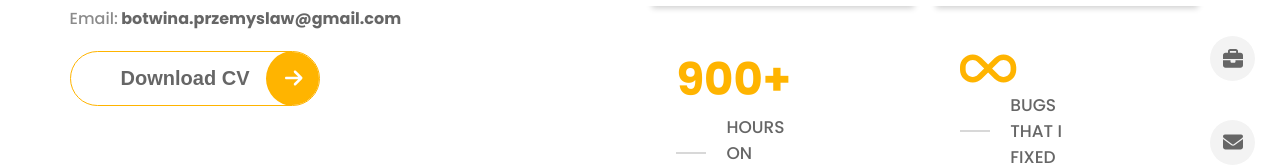
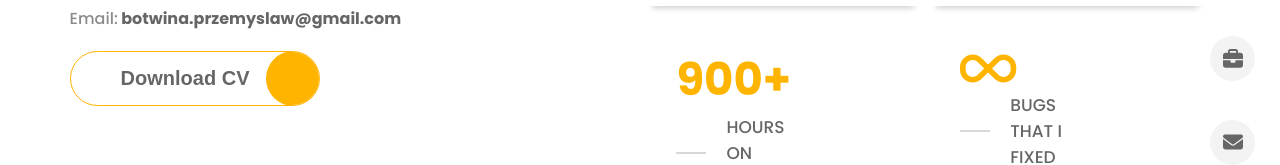
Before and after one commit to WersV/my-portfolio, a Vue app: page /about in a window 1280 px wide. Shown: the part 383-548 px from the top of the page. Built offline with nearby package versions, Linux system fonts and the light colour scheme.

Commit message:
add little fixes to website

```diff
--- a/src/assets/_variables.scss
+++ b/src/assets/_variables.scss
@@ -28,7 +28,7 @@ $text-yellow: #FFB400;
   margin: 0 auto;
 }
 
-@mixin btn-styles-anim($width) {
+@mixin btn-styles-anim($width, $padding: 50px) {
   button {
     position: relative;
     display: flex;
@@ -39,7 +39,7 @@ $text-yellow: #FFB400;
     background-color: transparent;
     border: 1px solid #FFB400;
     border-radius: 30px;
-    padding: 15px 20px 15px 50px;
+    padding: 15px 20px 15px $padding;
     margin-bottom: 70px;
     text-align: center;
     color: #666666;
@@ -69,7 +69,7 @@ $text-yellow: #FFB400;
       width: $width;
       height: 100%;
       background-color: #FFB400;
-      border-radius: 20px;
+      // border-radius: 20px;
       z-index: -1;
       transition: .3s linear;
     }
--- a/src/views/AboutView.vue
+++ b/src/views/AboutView.vue
@@ -32,10 +32,10 @@
         </div>
         <div class="detail">
           <p>Email:</p>
-          <span> botwina.przemyslaw@gmail.com</span>
+          <span> botwina.przemyslaw&#8203;@gmail.com</span>
         </div>
       </section>
-      <button>Download CV <span><font-awesome-icon icon="fa-solid fa-arrow-right" /></span></button>
+      <button>Download CV <span><font-awesome-icon icon="fa-solid fa-download" /></span></button>
       </section>
       <section class="key-features">
       <div class="feature">
@@ -171,7 +171,7 @@ const isImgShown = ref(null);
           }
         }
         .detail:last-of-type {
-          flex-basis: 70%;
+          flex-basis: 100%;
         }
         .detail-link {
           a {
--- a/src/views/PortfolioView.vue
+++ b/src/views/PortfolioView.vue
@@ -84,7 +84,7 @@ const openChildModal = (projectName) => {
 }
 
 </script>
-<style lang="scss">
+<style scoped lang="scss">
 @import '@/assets/_variables.scss';
   .portfolio-view {
     margin: 0 10px;
```
